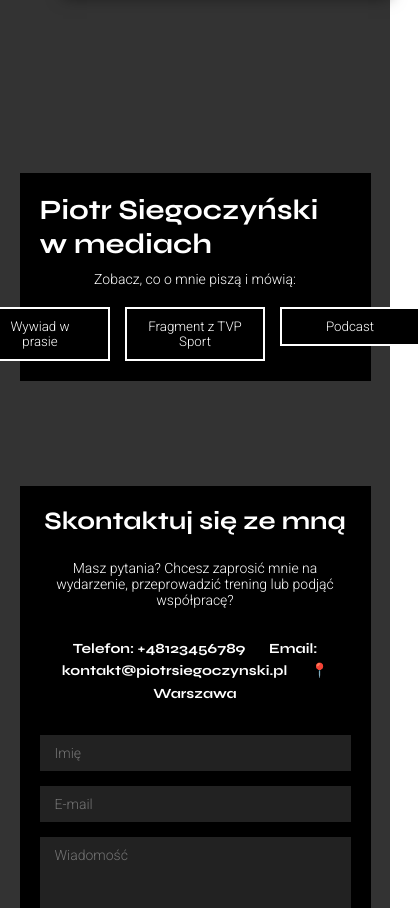
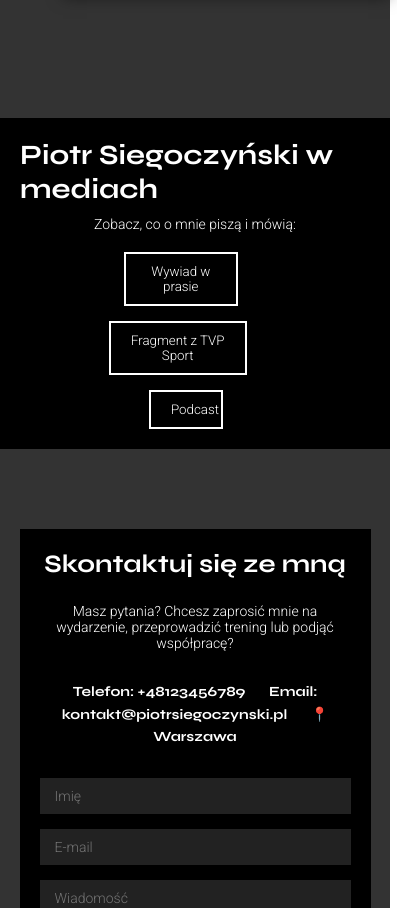
Before and after one commit to PavelGitH/PS2, a plain HTML site: page index.html in a window 390 px wide. Shown: the part 5366-6274 px from the top of the page, 420 px wide, since content can reach past the window. Drawn offline with Linux system fonts and the light colour scheme.

Commit message:
Update style.css

```diff
--- a/style.css
+++ b/style.css
@@ -598,31 +598,27 @@
     padding: 20px;
   }
 
- /* Поднимаем media-section вверх и уменьшаем высоту */
   .media-section {
-    height: 40vh;
-    padding-top: 20px;
-    padding-bottom: 20px;
+    height: auto;          /* Автоматическая высота по содержимому */
+    padding-top: 10px;     /* Поднимаем чуть выше */
+    padding-bottom: 40px;  /* Отступ снизу, чтобы не налезали на следующую секцию */
   }
 
-  /* media-box сделаем чуть компактнее */
   .media-box {
-    padding: 20px;
+    width: 100%;           /* Полная ширина */
+    height: auto;          /* Авто высота */
+    padding: 20px;         /* Меньше паддинга */
   }
 
-  /* media-buttons — кнопки в один ряд, с прокруткой при необходимости */
   .media-buttons {
-    flex-direction: row; /* горизонтально */
-    gap: 15px;
-    overflow-x: auto; /* если не помещаются, можно скроллить */
-    justify-content: center;
-    padding-bottom: 10px;
+    flex-direction: column; /* Кнопки друг под другом */
+    gap: 15px;              /* Отступы между кнопками */
+    align-items: center;    /* Выравнивание по центру */
   }
 
   .media-buttons button {
-    width: auto; /* под размер контента */
-    min-width: 140px; /* чтобы не были слишком узкими */
-    flex-shrink: 0; /* не сжимать */
+    width: 80%;             /* Сделать кнопки шириной 80% экрана */
+    max-width: 300px;       /* Максимум 300px */
   }
 
   /* contact-section - блоки в колонку и центр */
```
